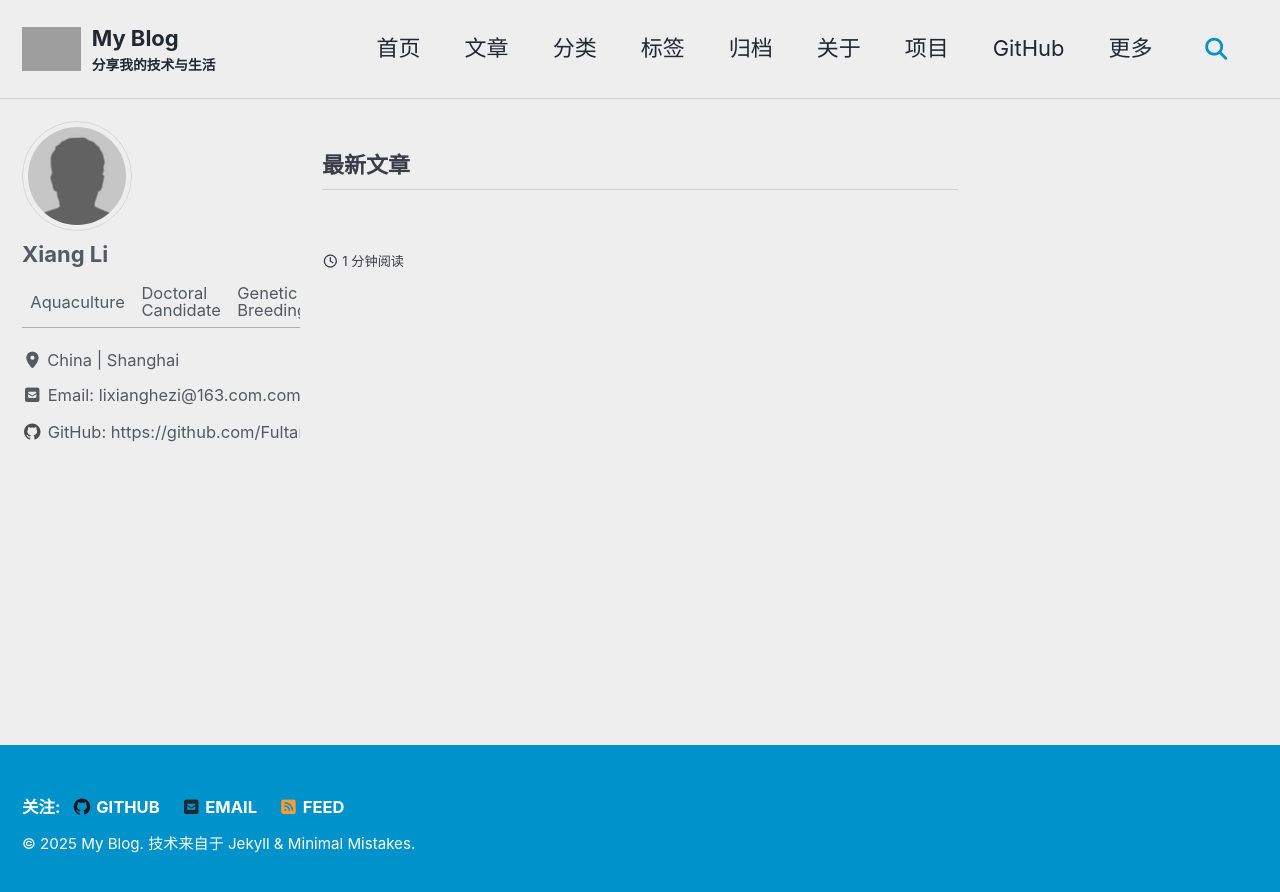
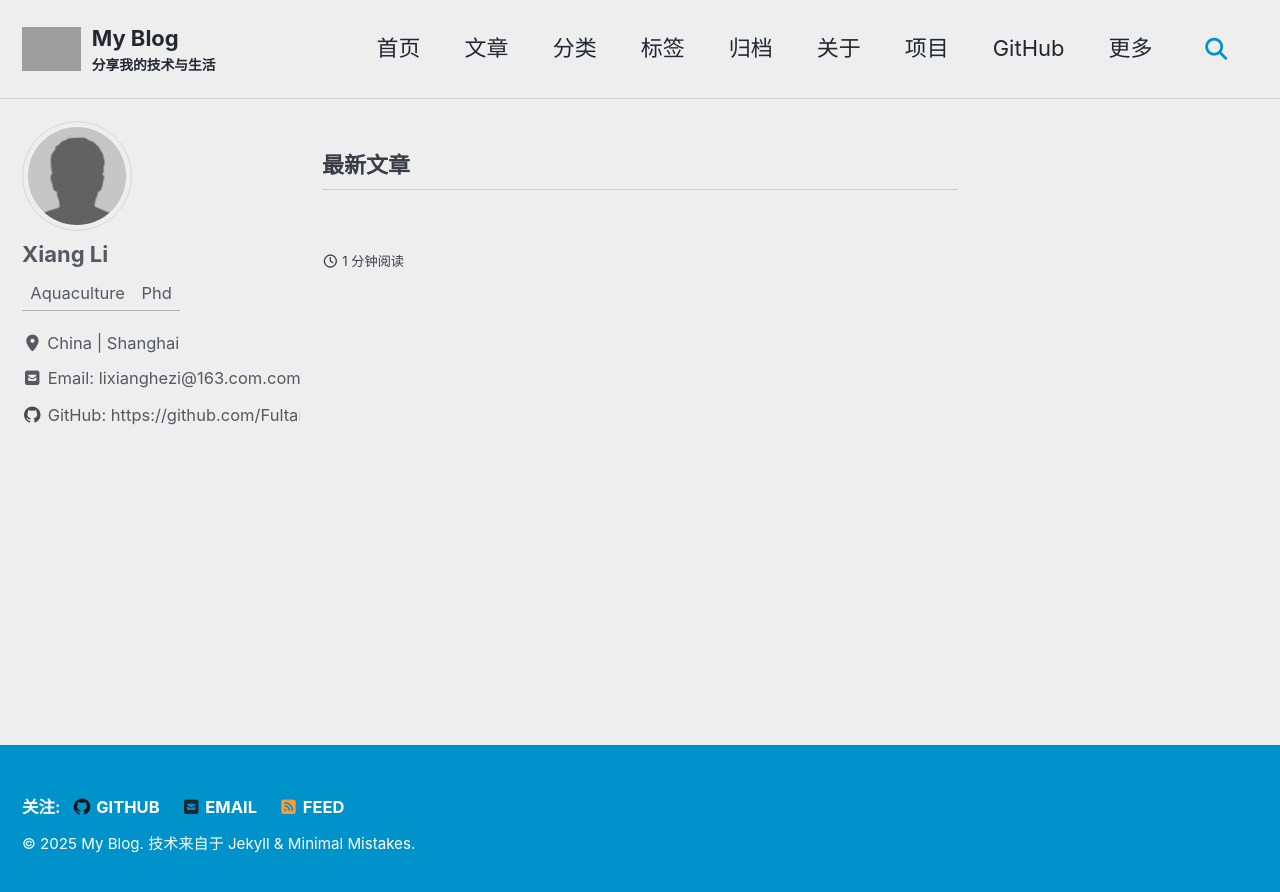
Before and after one commit to Fultar/Fultar.github.io, a Jekyll site: the page built from index.html, in a window 1280 px wide. Shown: the top 892 px of the page. Built offline with Jekyll 4.4.1, drawn with Linux system fonts in a browser that asks for light colours; cached includes are drawn as plain includes; the list of posts is cut into pages by our own code; grey boxes are pictures that could not be loaded.

Commit message:
Update _config.yml

```diff
--- a/_config.yml
+++ b/_config.yml
@@ -137,7 +137,7 @@ analytics:
 author:
   name             : "Xiang Li"
   avatar           : "/assets/images/bio-photo.jpg" # path of avatar image, e.g. "/assets/images/bio-photo.jpg"
-  bio              : "Aquaculture | Doctoral Candidate | Genetic Breeding"
+  bio              : "Aquaculture | Phd"
   location         : "China | Shanghai"
   #email            : "lixianghezi@163.com"
   links:
```
